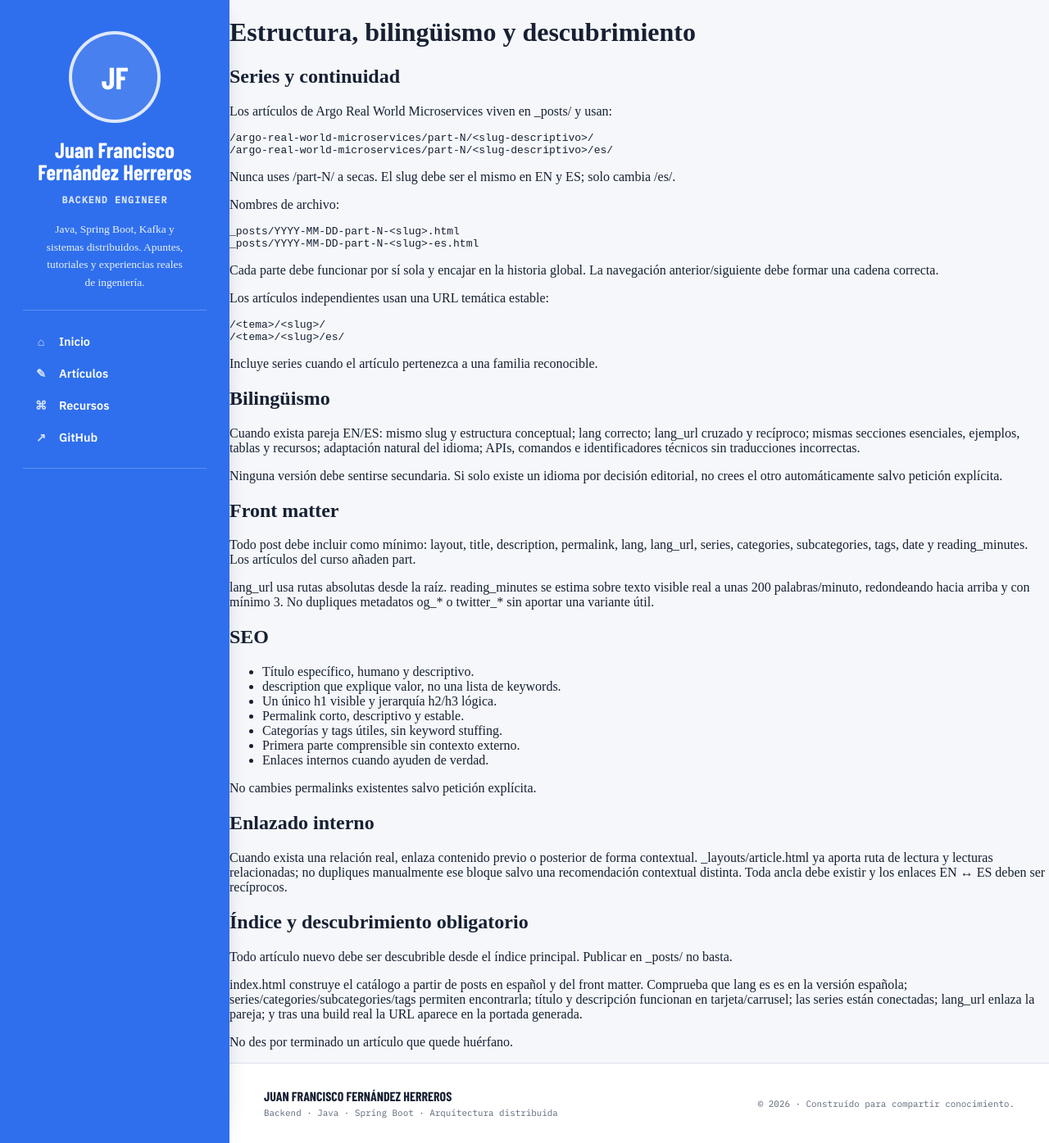
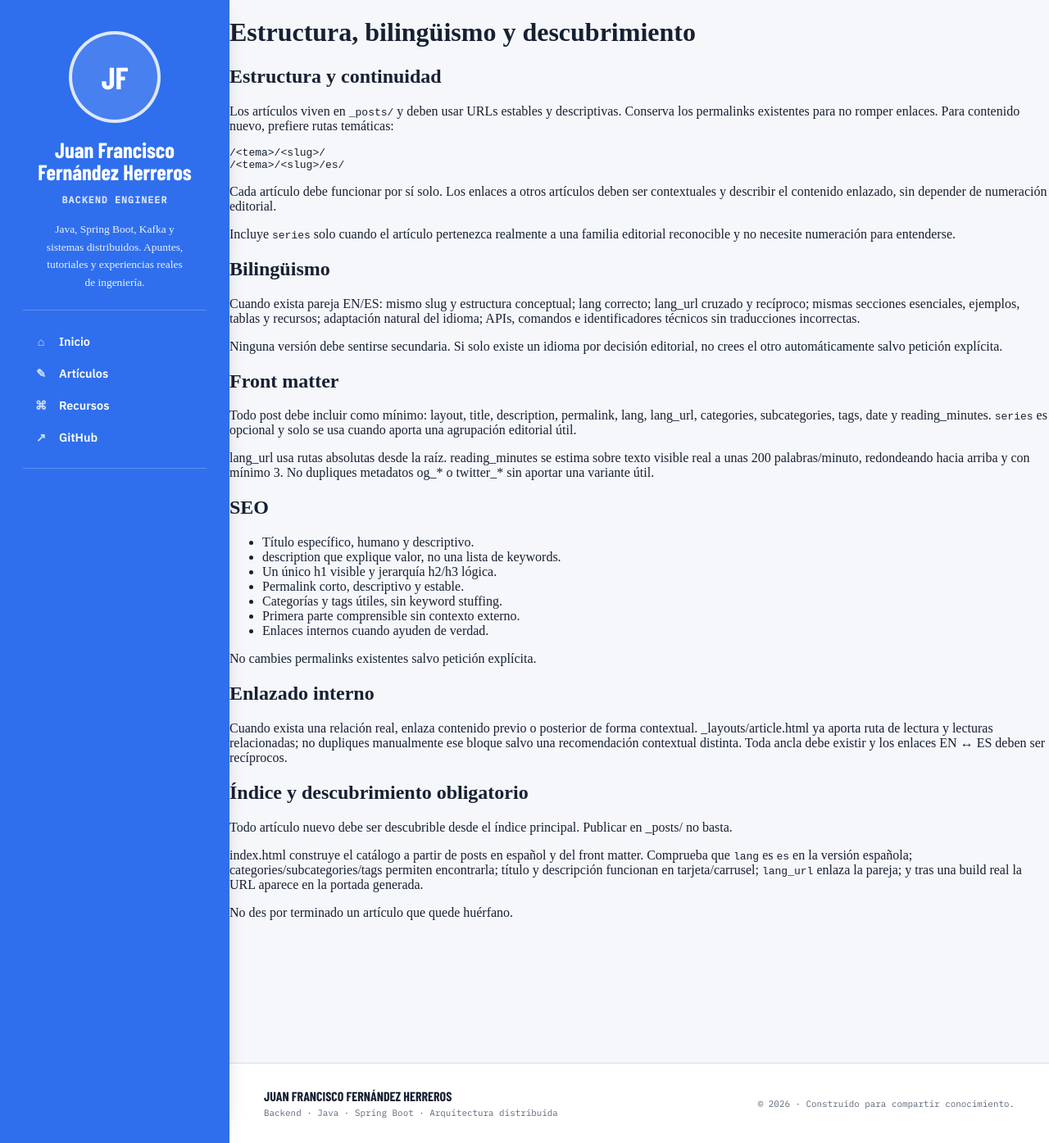
Before and after one commit to juanfranciscofernandezherreros/juanfranciscofernandezherreros.github.io, a Jekyll site: the page built from docs/agent-rules/content.md, in a window 1280 px wide and 1395 px high. Shown: the whole window at 82% size. Built offline with Jekyll 4.4.1, drawn with Linux system fonts in a browser that asks for light colours; our own code applies the rules of GitHub Pages for plain Markdown files.

Commit message:
Remove course conventions from content rules

```diff
--- a/docs/agent-rules/content.md
+++ b/docs/agent-rules/content.md
@@ -1,27 +1,15 @@
 # Estructura, bilingüismo y descubrimiento
 
-## Series y continuidad
+## Estructura y continuidad
 
-Los artículos de Argo Real World Microservices viven en _posts/ y usan:
-
-    /argo-real-world-microservices/part-N/<slug-descriptivo>/
-    /argo-real-world-microservices/part-N/<slug-descriptivo>/es/
-
-Nunca uses /part-N/ a secas. El slug debe ser el mismo en EN y ES; solo cambia /es/.
-
-Nombres de archivo:
-
-    _posts/YYYY-MM-DD-part-N-<slug>.html
-    _posts/YYYY-MM-DD-part-N-<slug>-es.html
-
-Cada parte debe funcionar por sí sola y encajar en la historia global. La navegación anterior/siguiente debe formar una cadena correcta.
-
-Los artículos independientes usan una URL temática estable:
+Los artículos viven en `_posts/` y deben usar URLs estables y descriptivas. Conserva los permalinks existentes para no romper enlaces. Para contenido nuevo, prefiere rutas temáticas:
 
     /<tema>/<slug>/
     /<tema>/<slug>/es/
 
-Incluye series cuando el artículo pertenezca a una familia reconocible.
+Cada artículo debe funcionar por sí solo. Los enlaces a otros artículos deben ser contextuales y describir el contenido enlazado, sin depender de numeración editorial.
+
+Incluye `series` solo cuando el artículo pertenezca realmente a una familia editorial reconocible y no necesite numeración para entenderse.
 
 ## Bilingüismo
 
@@ -31,7 +19,7 @@ Ninguna versión debe sentirse secundaria. Si solo existe un idioma por decisió
 
 ## Front matter
 
-Todo post debe incluir como mínimo: layout, title, description, permalink, lang, lang_url, series, categories, subcategories, tags, date y reading_minutes. Los artículos del curso añaden part.
+Todo post debe incluir como mínimo: layout, title, description, permalink, lang, lang_url, categories, subcategories, tags, date y reading_minutes. `series` es opcional y solo se usa cuando aporta una agrupación editorial útil.
 
 lang_url usa rutas absolutas desde la raíz. reading_minutes se estima sobre texto visible real a unas 200 palabras/minuto, redondeando hacia arriba y con mínimo 3. No dupliques metadatos og_* o twitter_* sin aportar una variante útil.
 
@@ -55,6 +43,6 @@ Cuando exista una relación real, enlaza contenido previo o posterior de forma c
 
 Todo artículo nuevo debe ser descubrible desde el índice principal. Publicar en _posts/ no basta.
 
-index.html construye el catálogo a partir de posts en español y del front matter. Comprueba que lang es es en la versión española; series/categories/subcategories/tags permiten encontrarla; título y descripción funcionan en tarjeta/carrusel; las series están conectadas; lang_url enlaza la pareja; y tras una build real la URL aparece en la portada generada.
+index.html construye el catálogo a partir de posts en español y del front matter. Comprueba que `lang` es `es` en la versión española; categories/subcategories/tags permiten encontrarla; título y descripción funcionan en tarjeta/carrusel; `lang_url` enlaza la pareja; y tras una build real la URL aparece en la portada generada.
 
 No des por terminado un artículo que quede huérfano.
```
